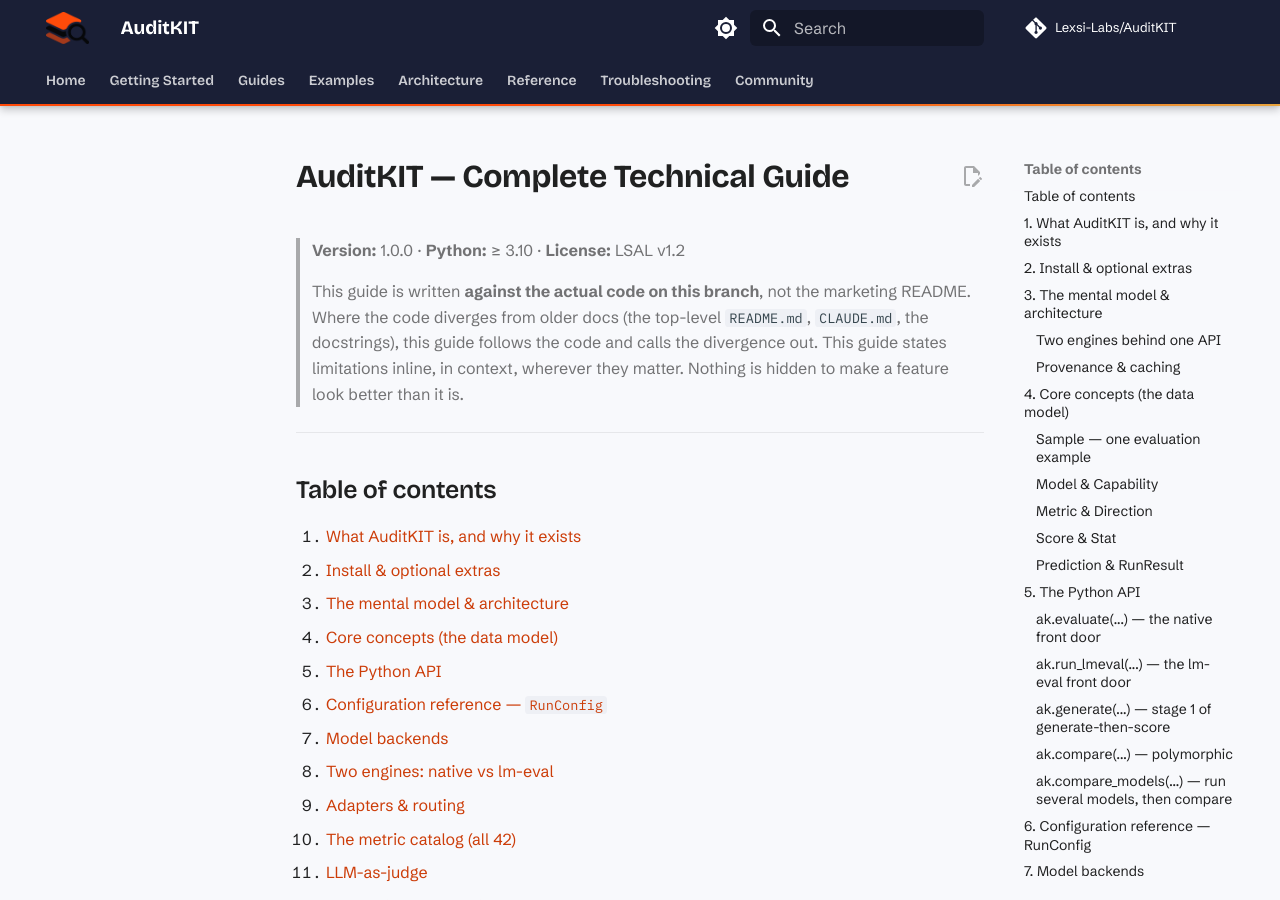
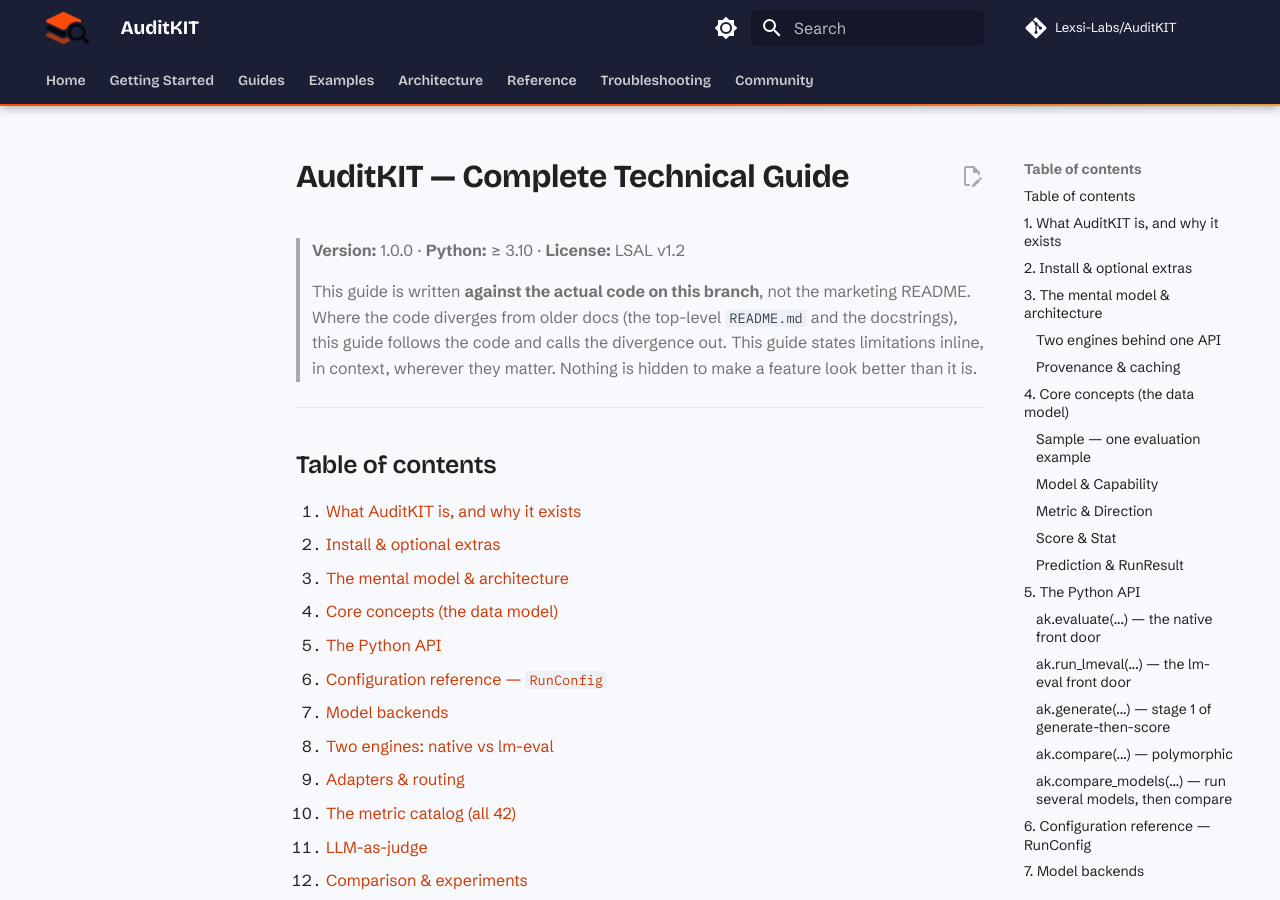
Before and after one commit to Lexsi-Labs/AuditKIT, an MkDocs documentation site: the page built from docs/GUIDE.md, in a window 1280 px wide and 900 px high. Built offline with MkDocs 1.6.1 and Material for MkDocs 9.7.7, drawn with Linux system fonts in a browser that asks for light colours; comment, search, counter and statistics services are not loaded; the version menu is left out; some of the changed text lies outside the part shown.

Commit message:
chore: tidy .gitignore and GUIDE doc references (#2)
Remove a stray editor/tooling ignore block from .gitignore, and drop three references in docs/GUIDE.md to an internal doc not present in this repository.

```diff
--- a/docs/GUIDE.md
+++ b/docs/GUIDE.md
@@ -8,7 +8,7 @@
 
 > **Version:** 1.0.0 · **Python:** ≥ 3.10 · **License:** LSAL v1.2
 >
-> This guide is written **against the actual code on this branch**, not the marketing README. Where the code diverges from older docs (the top-level `README.md`, `CLAUDE.md`, the docstrings), this guide follows the code and calls the divergence out. This guide states limitations inline, in context, wherever they matter. Nothing is hidden to make a feature look better than it is.
+> This guide is written **against the actual code on this branch**, not the marketing README. Where the code diverges from older docs (the top-level `README.md` and the docstrings), this guide follows the code and calls the divergence out. This guide states limitations inline, in context, wherever they matter. Nothing is hidden to make a feature look better than it is.
 
 ---
 
@@ -63,7 +63,7 @@
 - **Provenance by default.** Every run produces a `RunResult` carrying a `fingerprint` (a sha256 over model + config + tasks + scorers). Identical inputs → identical fingerprint → a disk-cache hit. Change any knob and the fingerprint changes.
 - **The spine never changes to add a feature.** A new modality, technique, or backend is a new plugin file + one registry line — never an edit to `runner.py`/`score.py`/`sample.py`.
 
-> **Candor — what was recently removed.** AuditKit deliberately excludes four feature families: **multimodal, agentic, conversation, and tabular** evaluation. Their modules and metrics are gone. If you read `CLAUDE.md` or older docs describing `Conversation`/`Turn`/`evaluate_conversation()` or agent traces — those are **stale**; none of it exists in this release. This guide documents only what is present.
+> **Candor — what was recently removed.** AuditKit deliberately excludes four feature families: **multimodal, agentic, conversation, and tabular** evaluation. Their modules and metrics are gone. If you read older docs describing `Conversation`/`Turn`/`evaluate_conversation()` or agent traces — those are **stale**; none of it exists in this release. This guide documents only what is present.
 
 ---
 
@@ -966,7 +966,7 @@
 - `CompareResult` runs an independent p-test per model pair with no multiple-comparisons correction; `winner()` ignores significance (picks the raw best mean).
 
 **Stale docs (not code issues)**
-- `CLAUDE.md` still describes the removed conversation/agent features; the README advertises `ollama:` (use `litellm:ollama/...`), "520 tests", and modality language. This branch removed multimodal/agent/conversation/tabular.
+- Older docs still describe the removed conversation/agent features; the README advertises `ollama:` (use `litellm:ollama/...`), "520 tests", and modality language. This branch removed multimodal/agent/conversation/tabular.
 
 **bert_score** hits an upstream `bert_score`-vs-`transformers>=5` tokenizer incompatibility on its own — `BertScore.score()` works around it with a scoped monkeypatch clamping the affected tokenizer's `model_max_length` (see `docs/BUGS.md`); `cosine_similarity` was never affected.
 
```
Also changed, not shown: 1 other file.
